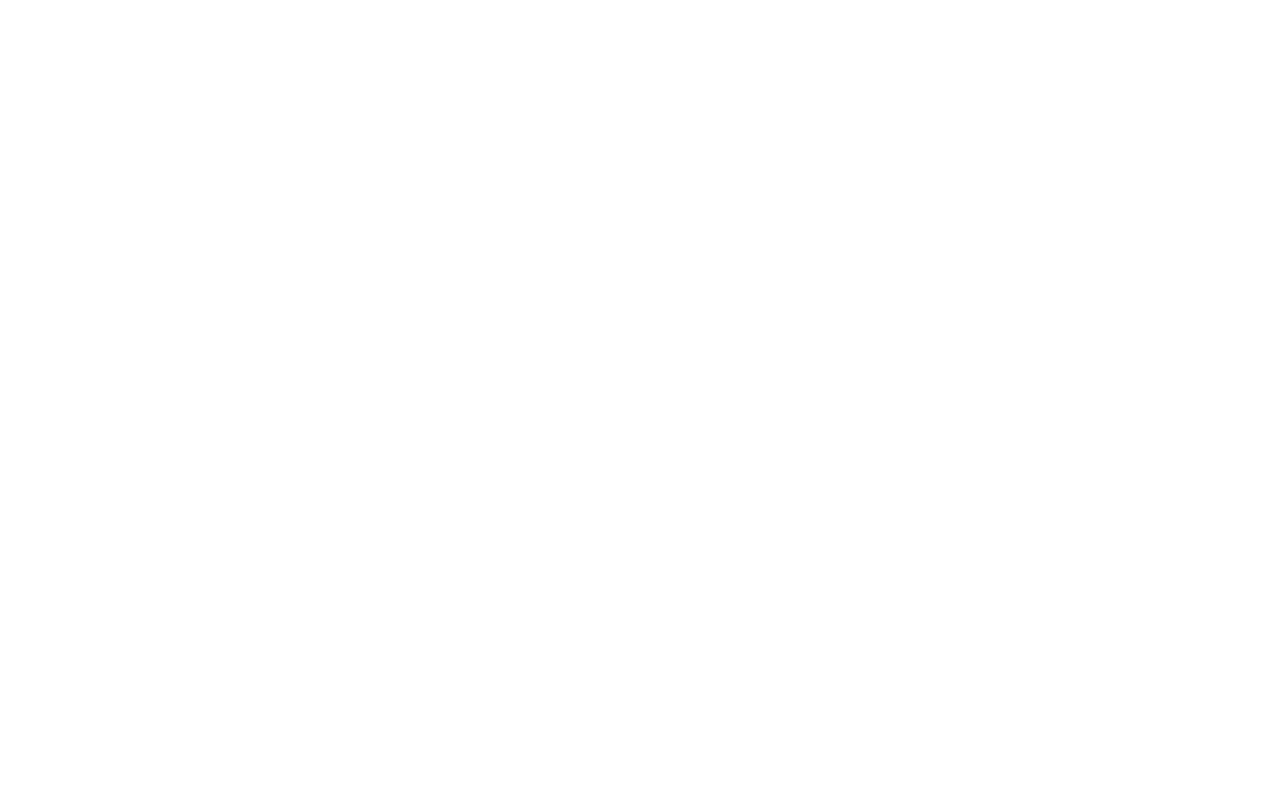
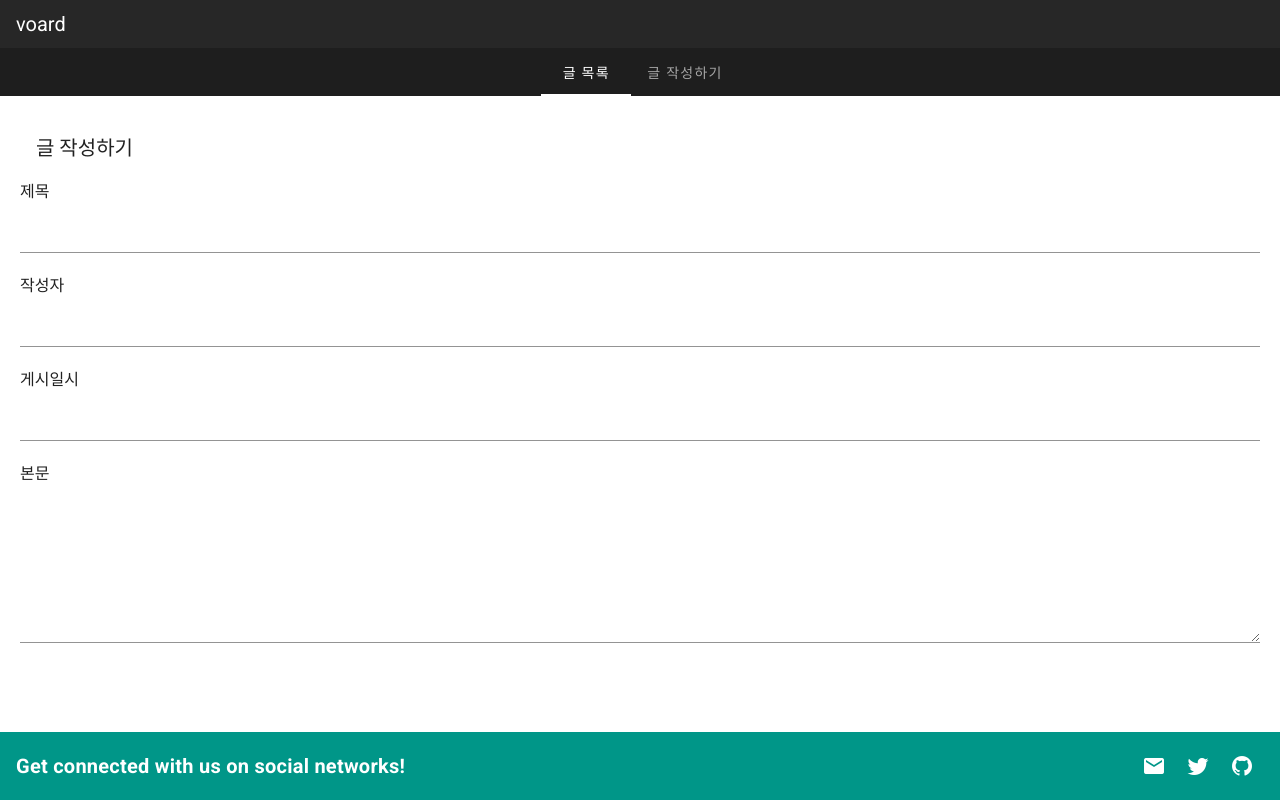
Before and after one commit to sj1225/voard, a Vue app: page /post in a window 1280 px wide. Built offline with nearby package versions, Linux system fonts and the light colour scheme.

Commit message:
글쓰기 페이지 기초 추가

```diff
--- a/src/router.js
+++ b/src/router.js
@@ -19,6 +19,11 @@
                 name: 'detail',
                 component: ()=> import('@/view/page/Detail.vue'),
             },
+            {
+                path: '/post',
+                name: 'post',
+                component: ()=> import('@/view/page/Post.vue'),
+            },
         ]
     },
 ]
--- a/src/view/component/Header.vue
+++ b/src/view/component/Header.vue
@@ -6,7 +6,7 @@
 
   <v-tabs centered dark>
     <v-tab href="/">글 목록</v-tab>
-    <v-tab href="/write" disabled>글 작성하기</v-tab>
+    <v-tab href="/post">글 작성하기</v-tab>
   </v-tabs>
 </header>
 </template>
--- a/src/view/layout/LayoutDefault.vue
+++ b/src/view/layout/LayoutDefault.vue
@@ -1,7 +1,7 @@
 <template>
   <v-app>
     <Header></Header>
-    <v-main>
+    <v-main style="padding:20px">
       <router-view></router-view>
     </v-main>
     <Footer></Footer>
--- a/src/view/page/Home.vue
+++ b/src/view/page/Home.vue
@@ -34,8 +34,6 @@
     <div class="text-center">
       <v-pagination v-model="page" :length="pageCount"></v-pagination>
     </div>
-
-    <p></p>
   </div>
 </template>
 
--- /dev/null
+++ b/src/view/page/Post.vue
@@ -0,0 +1,29 @@
+<template>
+  <div id="home">
+    <!-- 페이지 제목 -->
+    <v-toolbar flat>
+      <v-toolbar-title>글 작성하기</v-toolbar-title>
+      <v-spacer></v-spacer>
+      <!-- 작성버튼 넣기 -->
+    </v-toolbar>
+
+    제목 <v-text-field></v-text-field>
+    작성자 <v-text-field></v-text-field>
+    게시일시 <v-text-field></v-text-field>
+    본문 <v-textarea></v-textarea>
+    <p></p>
+  </div>
+</template>
+
+<script>
+export default {
+    data () {
+        return {
+
+        }
+    },
+
+    methods: {
+    }
+}
+</script>
```
